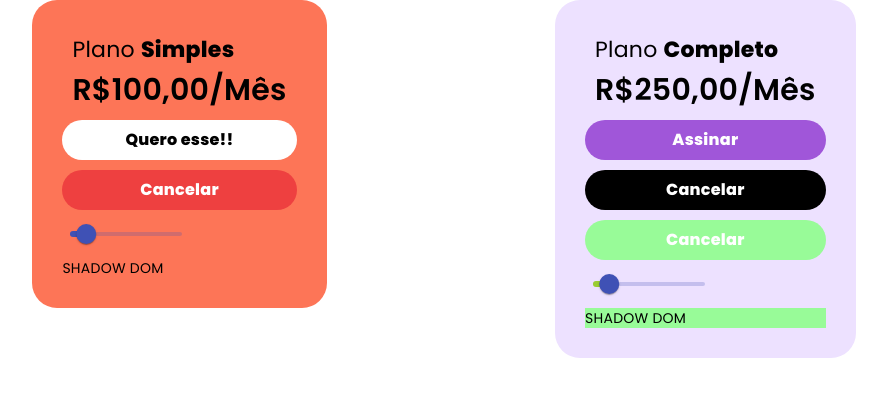
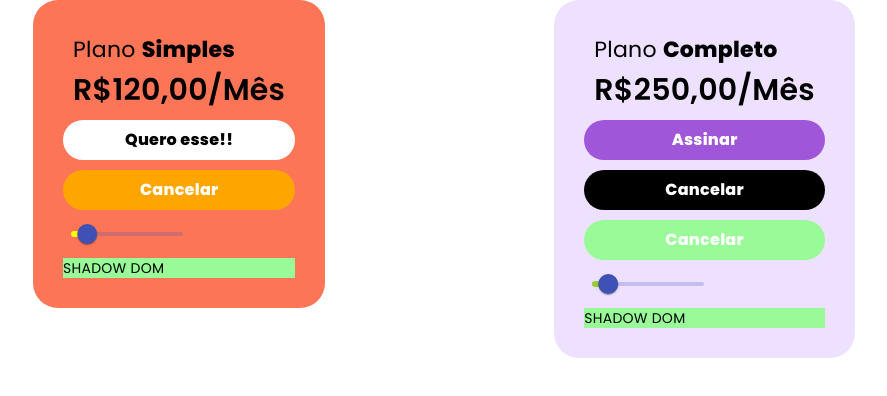
Before and after one commit to tavinhoo/Angular---projeto_cards, an Angular app: page / in a window 1280 px wide. Shown: the top 396 px of the page, without its empty margins (196-1083 px from the left). Built offline with nearby package versions, Linux system fonts and the light colour scheme.

Commit message:
@Input() Data Binding

```diff
--- a/src/app/app.component.html
+++ b/src/app/app.component.html
@@ -1,4 +1,4 @@
 <div class="cards-container">
-    <app-card></app-card>
+    <app-card [planTypeAlias]="cardPLanType" [planPriceAlias]="cardPlanPrice"></app-card>
     <app-card-roxo></app-card-roxo>
 </div>
--- a/src/app/app.component.ts
+++ b/src/app/app.component.ts
@@ -7,5 +7,8 @@ import { Component } from '@angular/core';
 })
 
 export class AppComponent {
-  title = 'projeto-cards';
+
+  cardPLanType = 'Simples';
+  cardPlanPrice = 120;
+
 }
--- a/src/app/card/card.component.html
+++ b/src/app/card/card.component.html
@@ -1,6 +1,6 @@
 <div class="card">
-    <div class="card__plan card__item">Plano <b>{{plano.infos?.tipo}}</b></div>
-    <div class="card__price card__item">R${{plano.infos?.preco}},00/Mês</div>
+    <div class="card__plan card__item">Plano <b>{{planType}}</b></div>
+    <div class="card__price card__item">R${{planPrice}},00/Mês</div>
     <app-card-button></app-card-button>
     <app-card-button-cancel id="cancel-button"></app-card-button-cancel>
 
--- a/src/app/card/card.component.ts
+++ b/src/app/card/card.component.ts
@@ -1,27 +1,26 @@
-import { Component, ViewEncapsulation } from '@angular/core';
+import { Component, Input, input, ViewEncapsulation } from '@angular/core';
 
-interface IPlano {
-  infos: IInfos;
-}
+// interface IPlano {
+//   infos: IInfos;
+// }
 
-interface IInfos {
-  tipo: string;
-  preco: number;
-}
+// interface IInfos {
+//   tipo: string;
+//   preco: number;
+// }
 
 @Component({
   selector: 'app-card',
   templateUrl: './card.component.html',
   styleUrl: './card.component.scss',
-  encapsulation: ViewEncapsulation.ShadowDom
+  // encapsulation: ViewEncapsulation.ShadowDom
 })
 
 export class CardComponent {
-  // @ts-ignore
-  plano: any = {
-    infos: {
-      tipo: 'Simples',
-      preco: 100
-    }
-  }
+
+  @Input('planTypeAlias') planType: string = '';
+  // @Input('planTypeAlias') planType: string = '';
+
+  // @Input({required: true}) planPrice: number = 0;
+  @Input({required: true, alias:'planPriceAlias'}) planPrice: number = 0;
 }
```
Also changed, not shown: src/app/card-roxo-button/card-roxo-button.component.scss (line endings or trailing spaces).
